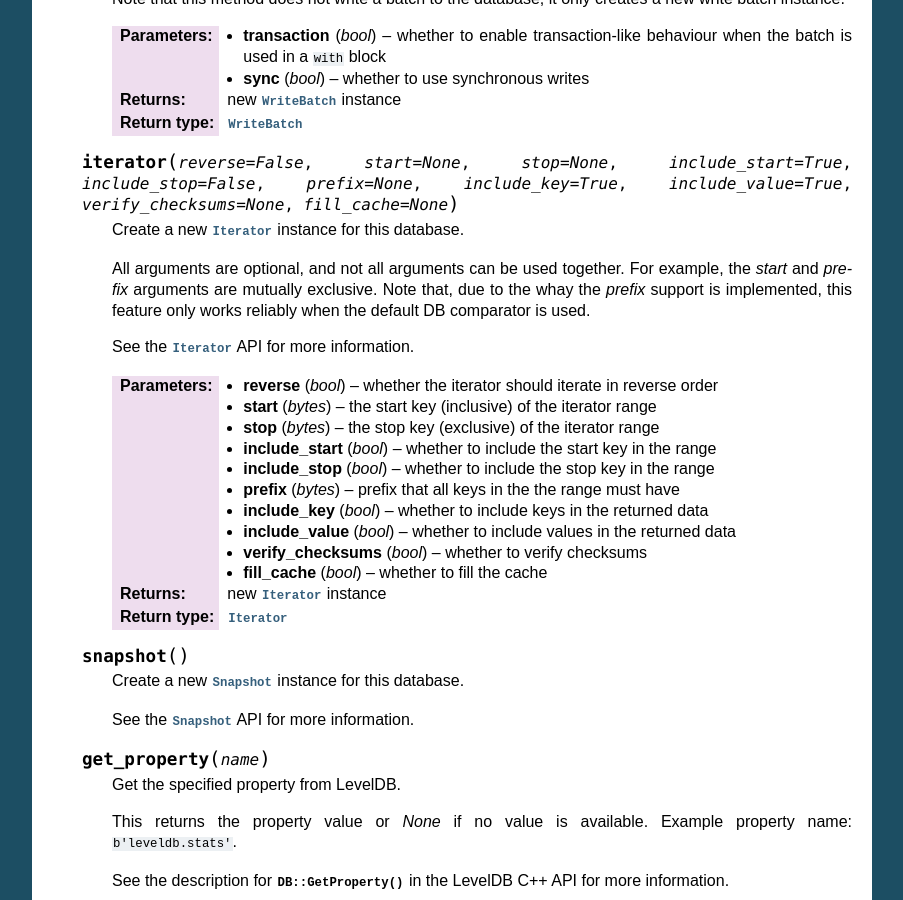
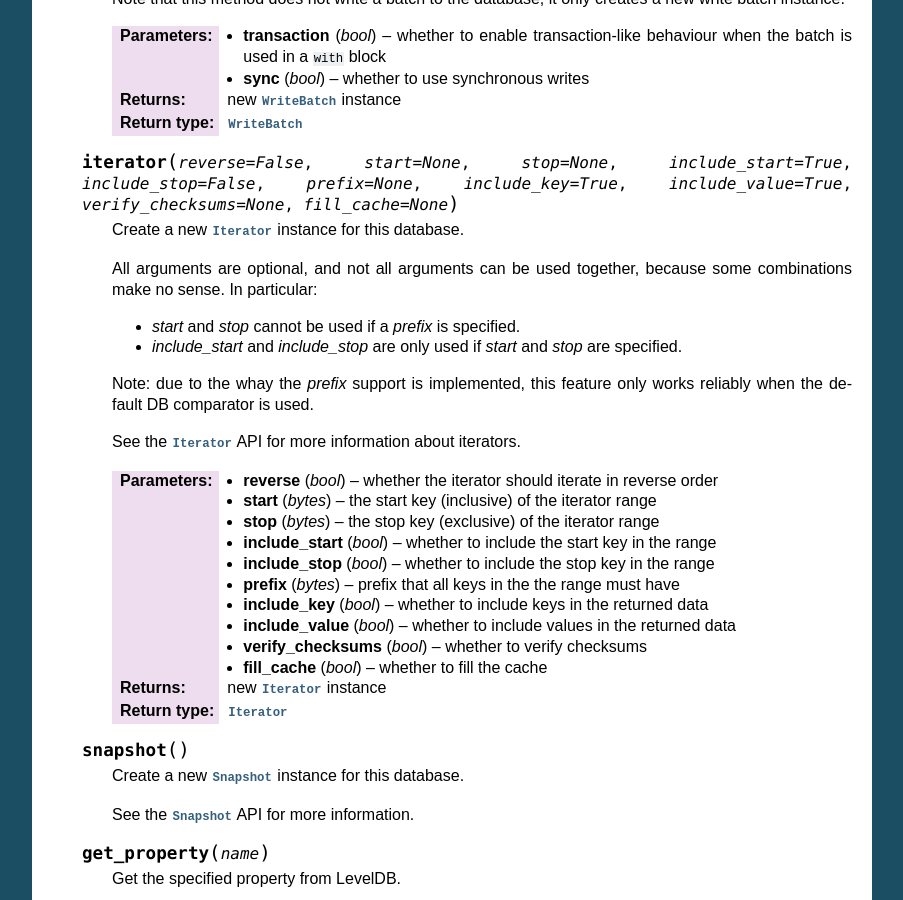
Before and after one commit to wbolster/plyvel, a Sphinx documentation site: the page built from doc/api.rst, in a window 1280 px wide and 900 px high, scrolled down 2218 px. Shown: the whole window, without its empty margins (198-1101 px from the left). Built offline with Sphinx 7.4.7, drawn with Linux system fonts in a browser that asks for light colours.

Commit message:
Improve the API docs for .iterator()

```diff
--- a/doc/api.rst
+++ b/doc/api.rst
@@ -150,12 +150,17 @@ Database
 
       Create a new :py:class:`Iterator` instance for this database.
 
-      All arguments are optional, and not all arguments can be used together.
-      For example, the `start` and `prefix` arguments are mutually exclusive.
-      Note that, due to the whay the `prefix` support is implemented, this
-      feature only works reliably when the default DB comparator is used.
+      All arguments are optional, and not all arguments can be used together,
+      because some combinations make no sense. In particular:
 
-      See the :py:class:`Iterator` API for more information.
+      * `start` and `stop` cannot be used if a `prefix` is specified.
+      * `include_start` and `include_stop` are only used if `start` and `stop`
+        are specified.
+
+      Note: due to the whay the `prefix` support is implemented, this feature
+      only works reliably when the default DB comparator is used.
+
+      See the :py:class:`Iterator` API for more information about iterators.
 
       :param bool reverse: whether the iterator should iterate in reverse order
       :param bytes start: the start key (inclusive) of the iterator range
```
